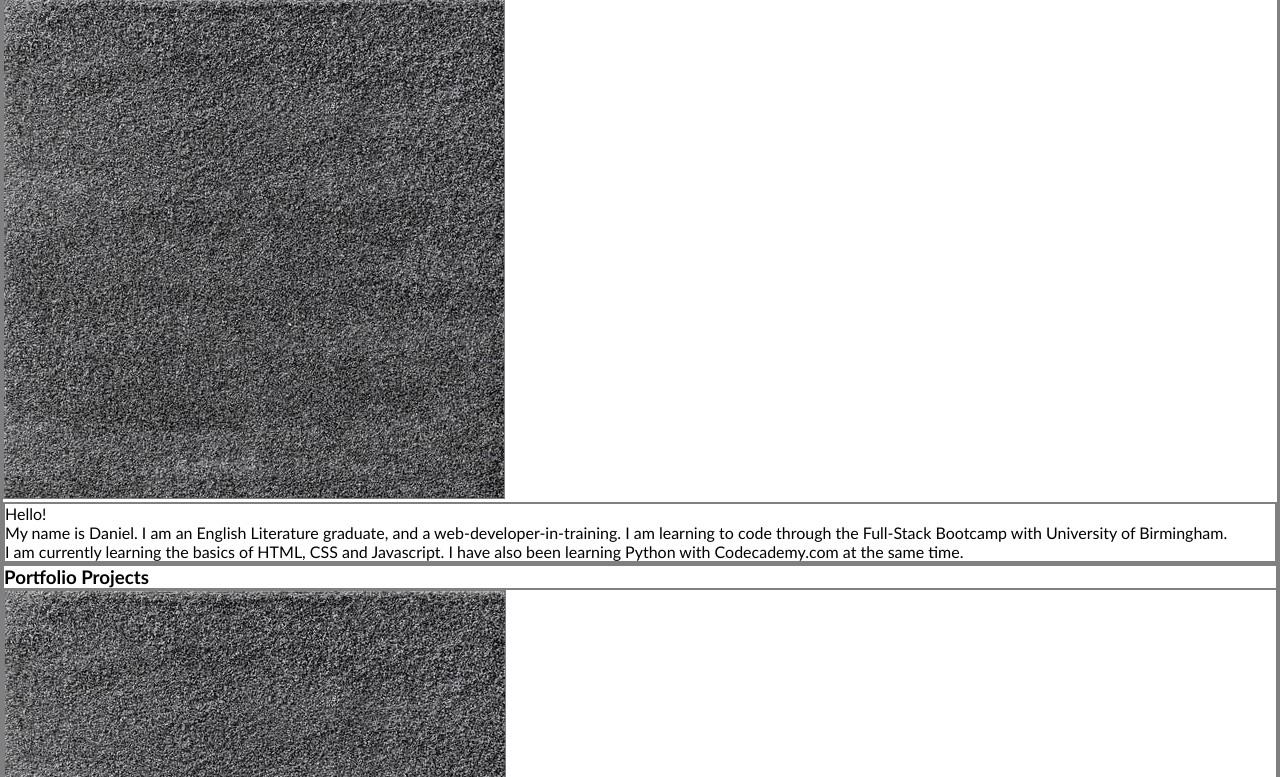
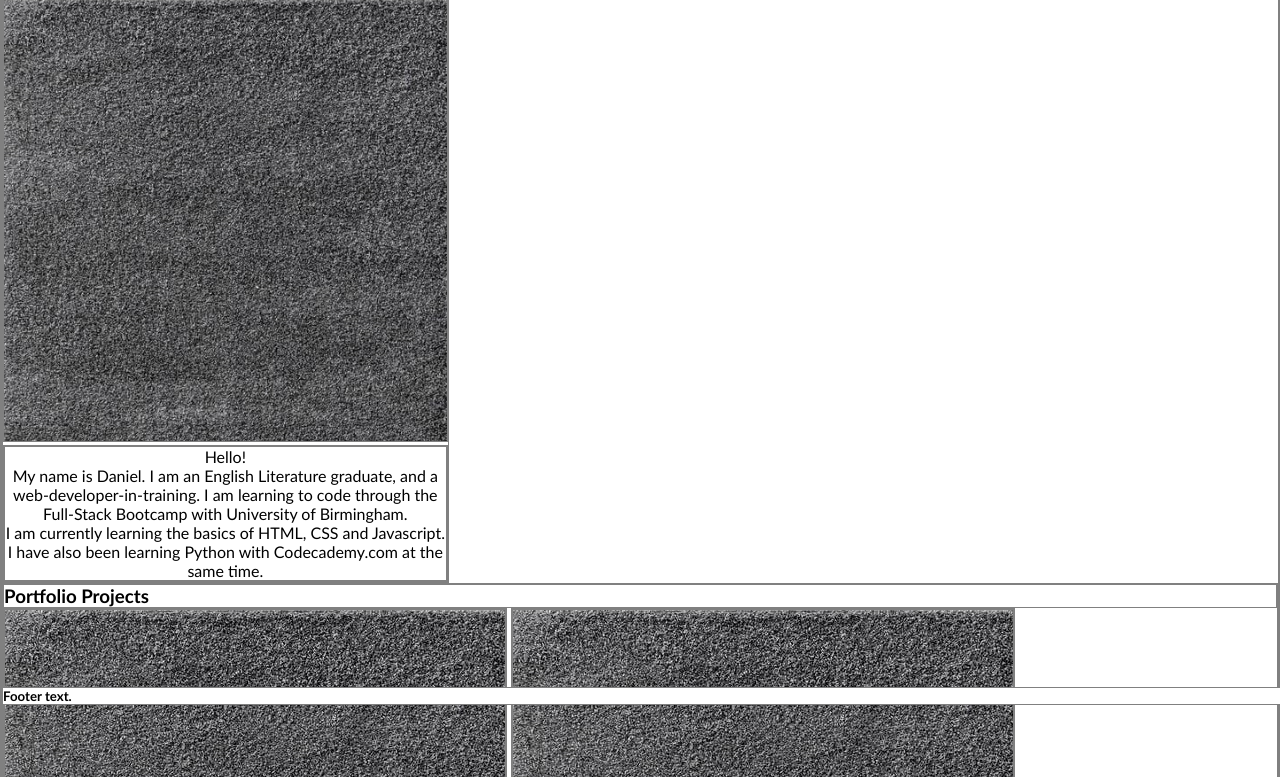
Before and after one commit to djbowen95/personal-portfolio, a plain HTML site: page index.html in a window 1280 px wide. Shown: the part 95-872 px from the top of the page. Drawn offline with Linux system fonts and the light colour scheme.

Commit message:
update README.md with bootcamp submission note

```diff
--- a/assets/css/style.css
+++ b/assets/css/style.css
@@ -36,5 +36,35 @@ header h2, header nav, header li {
 /* Code for the main body */
 main {
     margin-top: 65px;
+    margin-bottom: 20px;
     border: none;
+    flex: wrap;
 }
+
+#about-me {
+    max-width: 35%;
+    text-align: center;
+    flex: wrap;
+}
+
+section, article {
+    display: flex wrap;
+    ;
+}
+
+img {
+    max-width: 100%;
+}
+
+article {
+    display: inline-block;
+}
+
+/* Code for the footer */
+footer {
+    position: fixed;
+    width: 100%;
+    background-color: white;
+    border: none;
+    bottom: 0px;
+}
```
Also changed, not shown: 1 other file.
